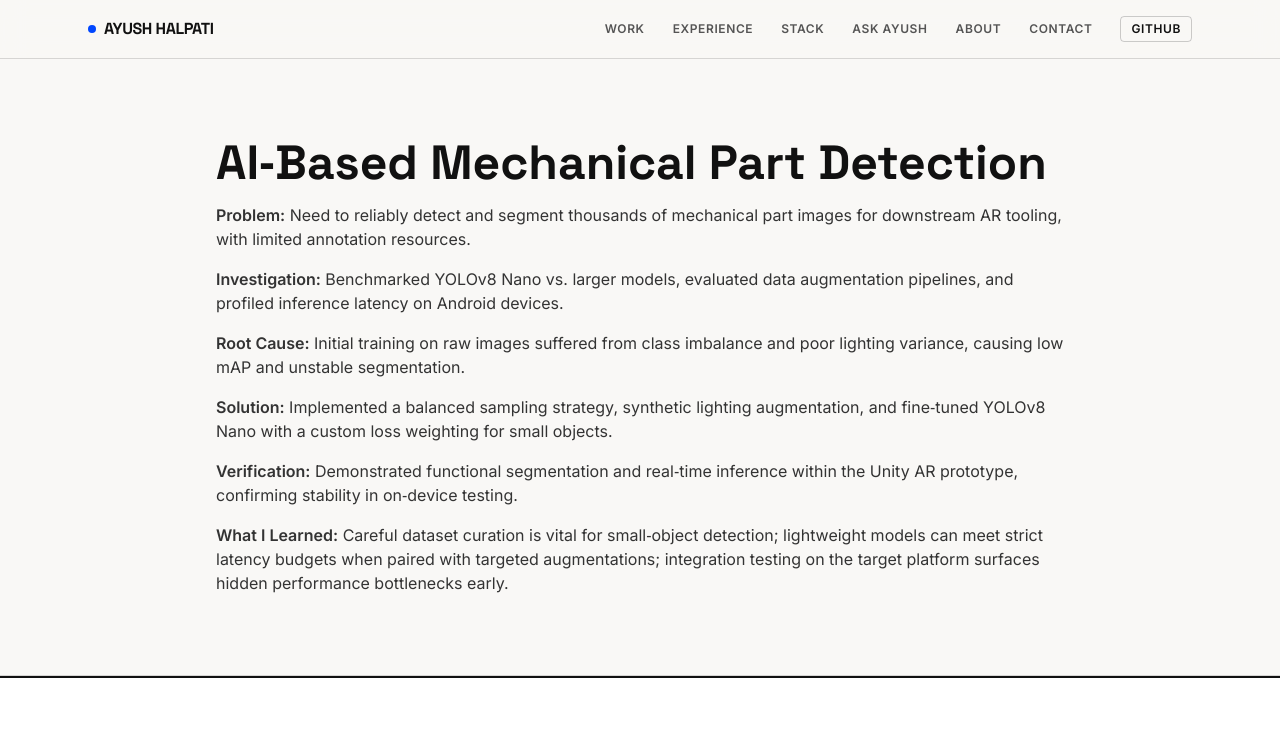
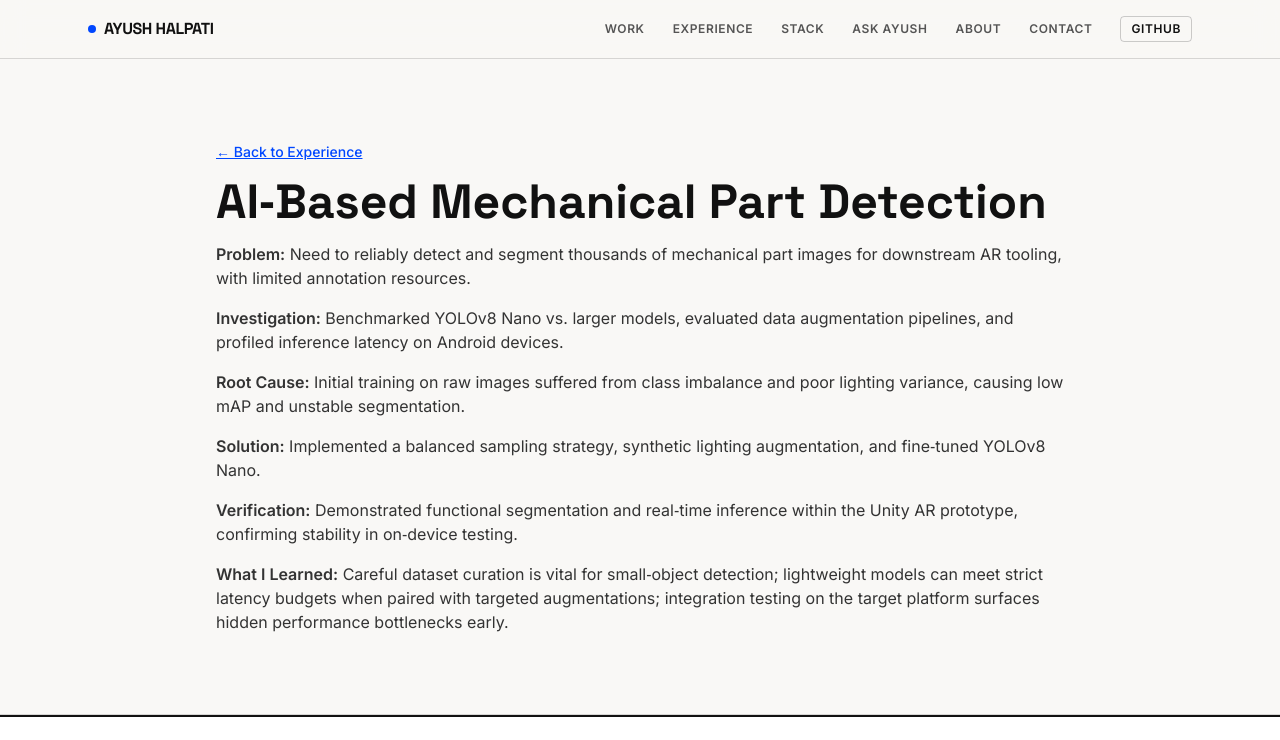
Before and after one commit to ayush22cp008/portfolio, a Next.js app: page /experience/mechanical-part-detection in a window 1280 px wide. Shown: the top 740 px of the page. Built offline with nearby package versions, Linux system fonts and the light colour scheme.

Commit message:
Add back link to hackathons experience page

```diff
--- a/app/experience/applied-ai-full-stack/page.tsx
+++ b/app/experience/applied-ai-full-stack/page.tsx
@@ -14,6 +14,7 @@ export default function AppliedAIPage() {
       <main className="flex-1">
         <section className="border-b border-[#111111]/15 bg-[#F9F8F6]" id="applied-ai">
           <div className="mx-auto max-w-4xl px-6 py-20">
+          <a href="/#experience" className="inline-block mb-4 text-sm font-medium text-[#0047FF] underline">← Back to Experience</a>
             <h1 className="font-display text-4xl font-extrabold text-[#111111] sm:text-5xl">Applied AI & Full‑Stack Projects</h1>
             <p className="mt-4 text-base text-[#333333]">
               <strong>Problem:</strong> Building end‑to‑end AI‑enhanced applications that combine custom recommendation engines, data analytics dashboards, and real‑time user interfaces while keeping code maintainable and performant.
--- a/app/experience/hackathons/page.tsx
+++ b/app/experience/hackathons/page.tsx
@@ -14,6 +14,7 @@ export default function HackathonsPage() {
       <main className="flex-1">
         <section className="border-b border-[#111111]/15 bg-[#F9F8F6]" id="hackathons">
           <div className="mx-auto max-w-4xl px-6 py-20">
+          <a href="/#experience" className="inline-block mb-4 text-sm font-medium text-[#0047FF] underline">← Back to Experience</a>
             <h1 className="font-display text-4xl font-extrabold text-[#111111] sm:text-5xl">Hackathon Projects – TableFlow & DeliveryProof</h1>
             <p className="mt-4 text-base text-[#333333]"><strong>Problem:</strong> Rapidly prototype end‑to‑end SaaS solutions under tight hackathon timelines while ensuring production‑grade quality and real‑time data handling.</p>
             <p className="mt-4 text-base text-[#333333]"><strong>Investigation:</strong> Analyzed trade‑offs between monolithic vs. micro‑service architectures, benchmarked real‑time state sync mechanisms (WebSockets vs. Supabase Realtime), and evaluated UI responsiveness under concurrent user load.</p>
--- a/app/experience/mechanical-part-detection/page.tsx
+++ b/app/experience/mechanical-part-detection/page.tsx
@@ -14,11 +14,12 @@ export default function MechanicalPartDetectionPage() {
       <main className="flex-1">
         <section className="border-b border-[#111111]/15 bg-[#F9F8F6]" id="mechanical-part-detection">
           <div className="mx-auto max-w-4xl px-6 py-20">
+          <a href="/#experience" className="inline-block mb-4 text-sm font-medium text-[#0047FF] underline">← Back to Experience</a>
             <h1 className="font-display text-4xl font-extrabold text-[#111111] sm:text-5xl">AI‑Based Mechanical Part Detection</h1>
             <p className="mt-4 text-base text-[#333333]"><strong>Problem:</strong> Need to reliably detect and segment thousands of mechanical part images for downstream AR tooling, with limited annotation resources.</p>
             <p className="mt-4 text-base text-[#333333]"><strong>Investigation:</strong> Benchmarked YOLOv8 Nano vs. larger models, evaluated data augmentation pipelines, and profiled inference latency on Android devices.</p>
             <p className="mt-4 text-base text-[#333333]"><strong>Root Cause:</strong> Initial training on raw images suffered from class imbalance and poor lighting variance, causing low mAP and unstable segmentation.</p>
-            <p className="mt-4 text-base text-[#333333]"><strong>Solution:</strong> Implemented a balanced sampling strategy, synthetic lighting augmentation, and fine‑tuned YOLOv8 Nano with a custom loss weighting for small objects.</p>
+            <p className="mt-4 text-base text-[#333333]"><strong>Solution:</strong> Implemented a balanced sampling strategy, synthetic lighting augmentation, and fine‑tuned YOLOv8 Nano.</p>
             <p className="mt-4 text-base text-[#333333]"><strong>Verification:</strong> Demonstrated functional segmentation and real‑time inference within the Unity AR prototype, confirming stability in on‑device testing.</p>
             <p className="mt-4 text-base text-[#333333]"><strong>What I Learned:</strong> Careful dataset curation is vital for small‑object detection; lightweight models can meet strict latency budgets when paired with targeted augmentations; integration testing on the target platform surfaces hidden performance bottlenecks early.</p>
           </div>
```
